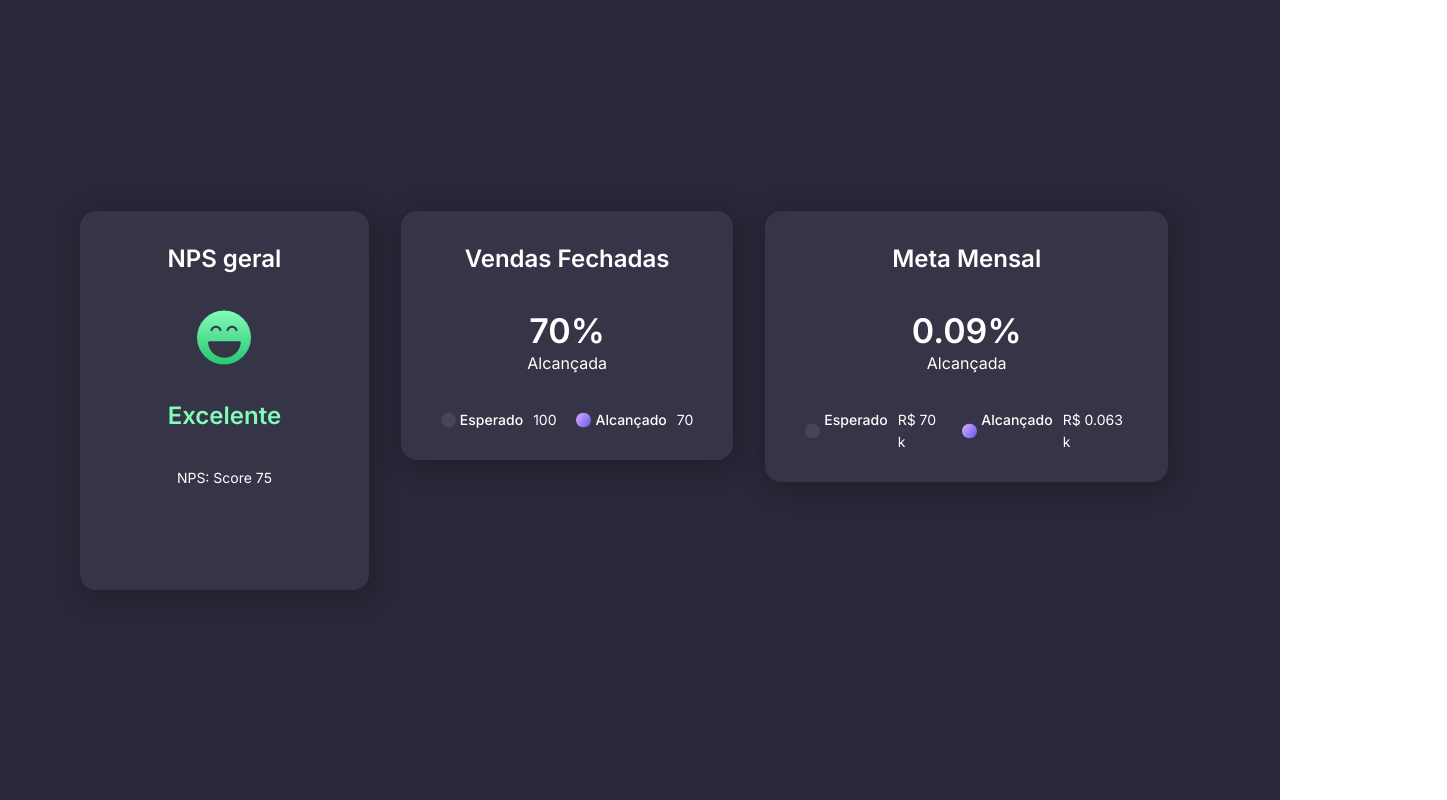
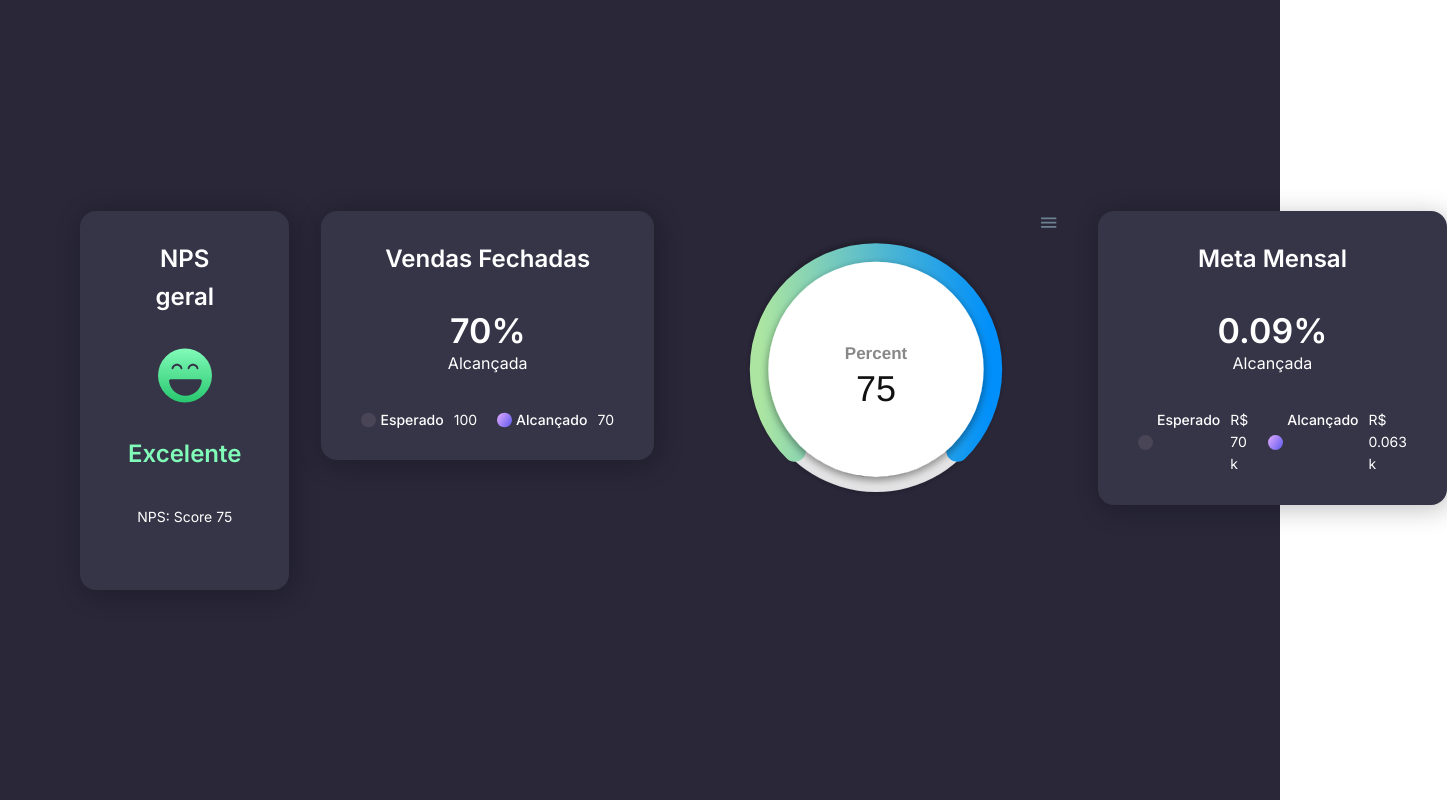
Before and after one commit to Rickazuo/dashboard-sales, a React (Vite) app: page / in a window 1280 px wide. Shown: the whole page, 1447 px wide, since content can reach past the window. Built offline with nearby package versions, Linux system fonts and the light colour scheme.

Commit message:
add library chart

```diff
--- a/package.json
+++ b/package.json
@@ -9,6 +9,7 @@
     "preview": "vite preview"
   },
   "dependencies": {
+    "apexcharts": "^3.37.1",
     "react": "^18.2.0",
     "react-dom": "^18.2.0"
   },
--- /dev/null
+++ b/src/components/radialBar/radialBar.jsx
@@ -0,0 +1,105 @@
+import React, { Component } from "react";
+import Chart from "react-apexcharts";
+
+class RadialBar extends Component {
+  constructor(props) {
+    super(props);
+
+    this.state = {
+      series: [75],
+      options: {
+        chart: {
+          height: 350,
+          type: "radialBar",
+          toolbar: {
+            show: true,
+          },
+        },
+        plotOptions: {
+          radialBar: {
+            startAngle: -135,
+            endAngle: 225,
+            hollow: {
+              margin: 0,
+              size: "70%",
+              background: "#fff",
+              image: undefined,
+              imageOffsetX: 0,
+              imageOffsetY: 0,
+              position: "front",
+              dropShadow: {
+                enabled: true,
+                top: 3,
+                left: 0,
+                blur: 4,
+                opacity: 0.24,
+              },
+            },
+            track: {
+              background: "#fff",
+              strokeWidth: "67%",
+              margin: 0, // margin is in pixels
+              dropShadow: {
+                enabled: true,
+                top: -3,
+                left: 0,
+                blur: 4,
+                opacity: 0.35,
+              },
+            },
+
+            dataLabels: {
+              show: true,
+              name: {
+                offsetY: -10,
+                show: true,
+                color: "#888",
+                fontSize: "17px",
+              },
+              value: {
+                formatter: function (val) {
+                  return parseInt(val);
+                },
+                color: "#111",
+                fontSize: "36px",
+                show: true,
+              },
+            },
+          },
+        },
+        fill: {
+          type: "gradient",
+          gradient: {
+            shade: "dark",
+            type: "horizontal",
+            shadeIntensity: 0.5,
+            gradientToColors: ["#ABE5A1"],
+            inverseColors: true,
+            opacityFrom: 1,
+            opacityTo: 1,
+            stops: [0, 100],
+          },
+        },
+        stroke: {
+          lineCap: "round",
+        },
+        labels: ["Percent"],
+      },
+    };
+  }
+
+  render() {
+    return (
+      <div className="donut">
+        <Chart
+          options={this.state.options}
+          series={this.state.series}
+          type="radialBar"
+          width="380"
+        />
+      </div>
+    );
+  }
+}
+
+export default RadialBar;
--- a/src/pages/HomePage.jsx
+++ b/src/pages/HomePage.jsx
@@ -1,6 +1,7 @@
 import styles from "./styles.module.css";
 import Nps from "../components/nps/nps";
 import CircleCard from "../components/circleCard/circleCard";
+import RadialBar from "../components/radialBar/radialBar";
 
 function HomePage() {
   const allSales = {
@@ -25,6 +26,7 @@ function HomePage() {
           salesExpected={allSales.salesExpected}
           salesPerformed={allSales.salesPerformed}
         />
+        <RadialBar />
         <CircleCard
           title={goalSales.title}
           percentage={
```
Also changed, not shown: 1 other file (tests, documents, lock files or other folders).
